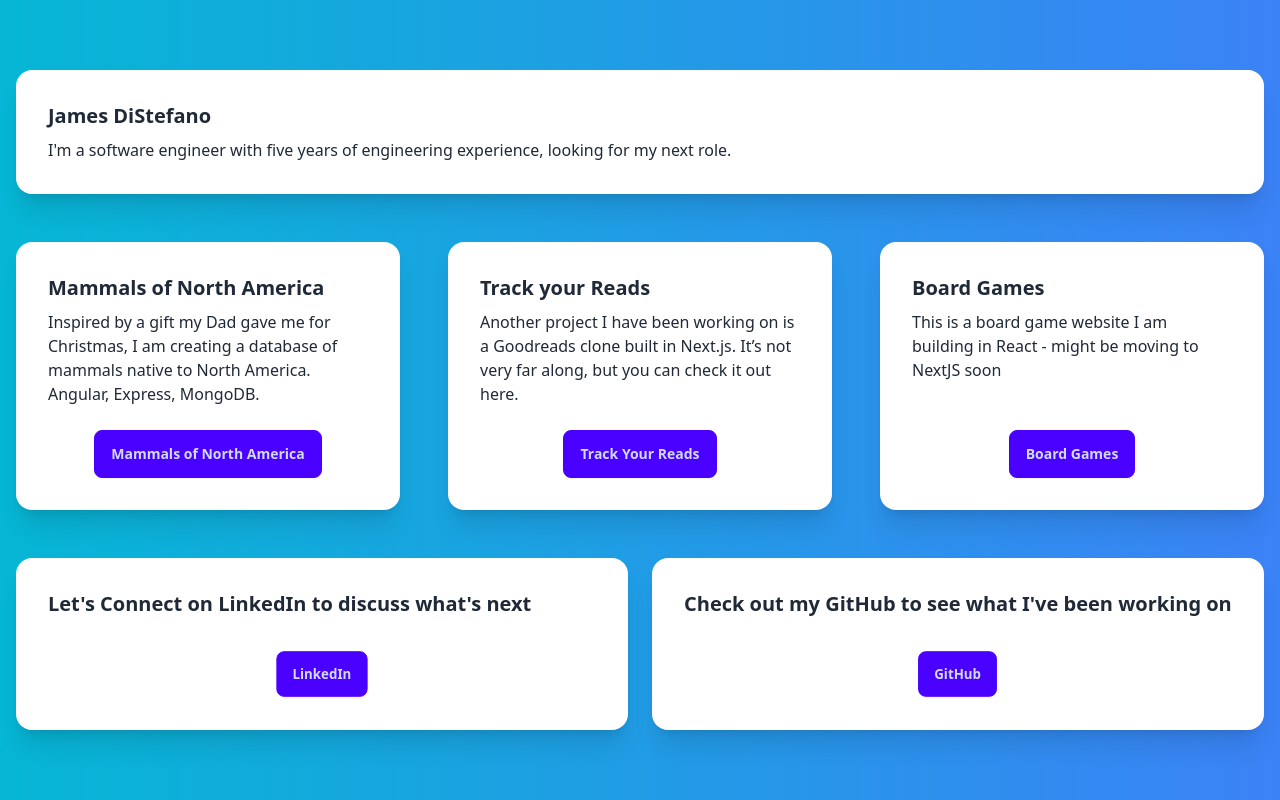
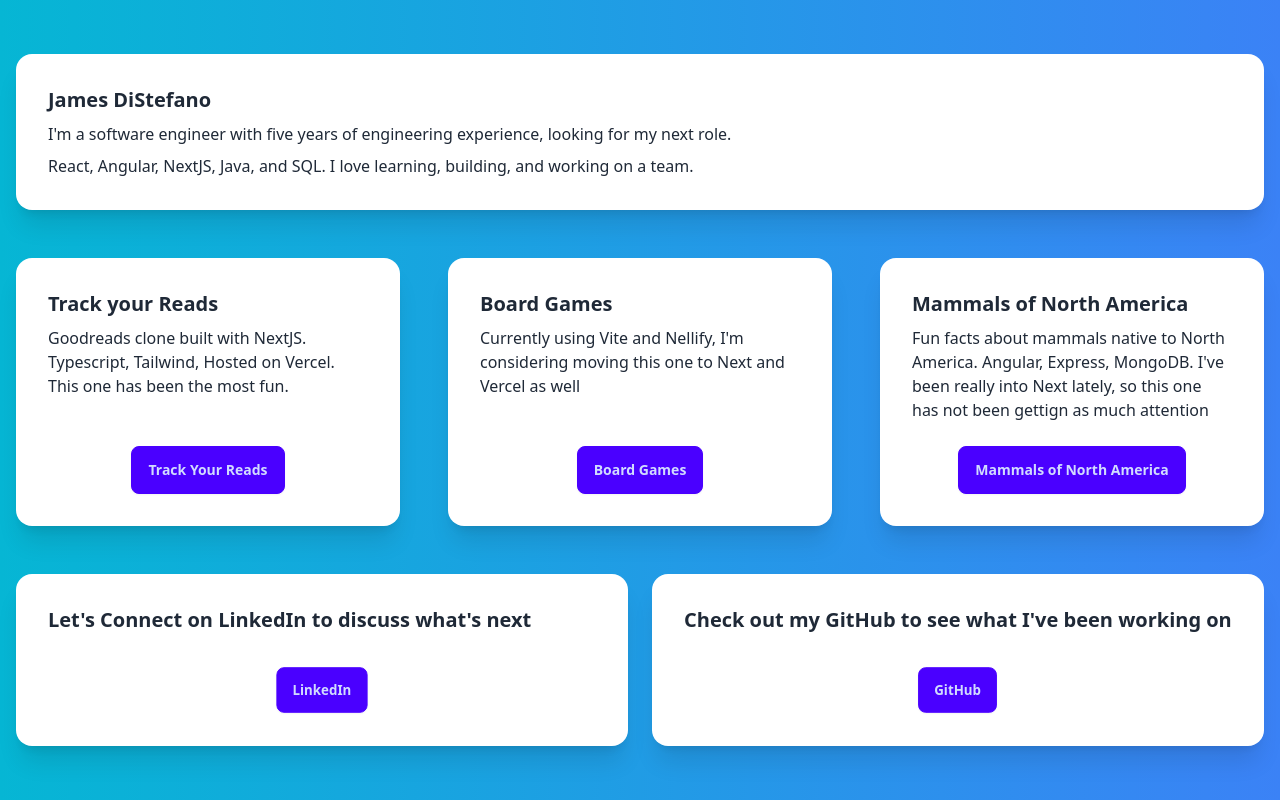
Before and after one commit to JamesDiStef/homepage, an Angular app: page / in a window 1280 px wide. Built offline with nearby package versions, Linux system fonts and the light colour scheme.

Commit message:
move tiles and update text

```diff
--- a/src/app/home/home.component.html
+++ b/src/app/home/home.component.html
@@ -12,20 +12,12 @@
             I'm a software engineer with five years of engineering experience,
             looking for my next role.
           </p>
+          <p>
+            React, Angular, NextJS, Java, and SQL. I love learning, building,
+            and working on a team.
+          </p>
         </div>
       </div>
-    </div>
-
-    <div class="flex items-stretch">
-      <app-link-card
-        class="flex-1 w-full h-full"
-        [title]="'Mammals of North America'"
-        [buttonText]="'Mammals of North America'"
-        [description]="
-          'Inspired by a gift my Dad gave me for Christmas, I am creating a database of mammals native to North America. Angular, Express, MongoDB.'
-        "
-        [link]="'https://rococo-lokum-be94cf.netlify.app/'"
-      ></app-link-card>
     </div>
 
     <div class="flex items-stretch">
@@ -34,7 +26,7 @@
         [title]="'Track your Reads'"
         [buttonText]="'Track Your Reads'"
         [description]="
-          'Another project I have been working on is a Goodreads clone built in Next.js. It’s not very far along, but you can check it out here.'
+          'Goodreads clone built with NextJS.  Typescript, Tailwind, Hosted on Vercel.  This one has been the most fun.'
         "
         [link]="'https://reader-teal-pi.vercel.app/'"
       ></app-link-card>
@@ -46,9 +38,21 @@
         [title]="'Board Games'"
         [buttonText]="'Board Games'"
         [description]="
-          'This is a board game website I am building in React - might be moving to NextJS soon'
+          'Currently using Vite and Nellify, I\'m considering moving this one to Next and Vercel as well'
         "
         [link]="'https://board-games-and-more.netlify.app/'"
+      ></app-link-card>
+    </div>
+
+    <div class="flex items-stretch">
+      <app-link-card
+        class="flex-1 w-full h-full"
+        [title]="'Mammals of North America'"
+        [buttonText]="'Mammals of North America'"
+        [description]="
+          'Fun facts about mammals native to North America. Angular, Express, MongoDB.  I\'ve been really into Next lately, so this one has not been gettign as much attention'
+        "
+        [link]="'https://rococo-lokum-be94cf.netlify.app/'"
       ></app-link-card>
     </div>
 
```
